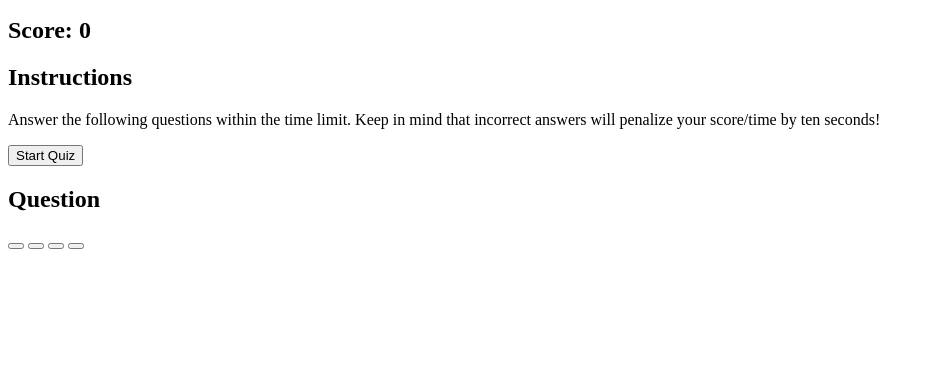
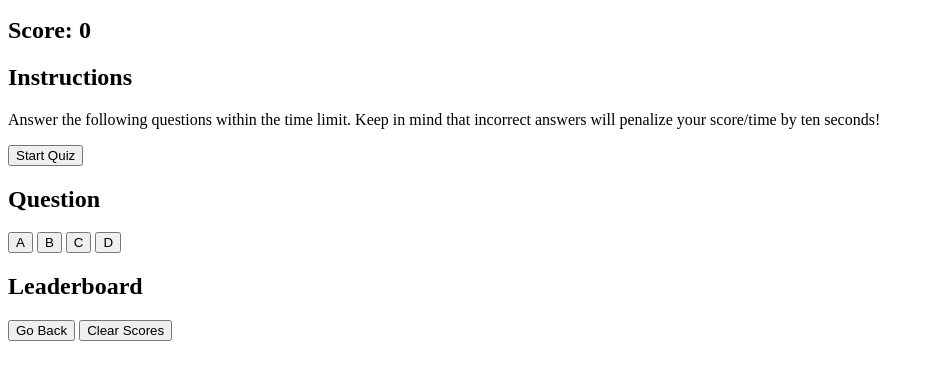
Before and after one commit to connormcgrew/JavaScript-Quiz, a plain HTML site: page index.html in a window 1280 px wide. Shown: the part 110-490 px from the top of the page, without its empty margins (0-934 px from the left). Drawn offline with Linux system fonts and the light colour scheme.

Commit message:
finished html

```diff
--- a/index.html
+++ b/index.html
@@ -28,11 +28,24 @@
         <div class="quiz">
             <h2>Question</h2>
             <p id="question"></p>
-            <button id="answer1"></button>
-            <button id="answer2"></button>
-            <button id="answer3"></button>
-            <button id="answer4"></button>
-    </div>
+            <button id="answerA">A</button>
+            <button id="answerB">B</button>
+            <button id="answerC">C</button>
+            <button id="answerD">D</button>
+        </div>
+        <!-- leaderboard -->
+        <div class="leaderboard">
+            <h2>Leaderboard</h2>
+            <div class="scores">
+                <p id="score1"></p>
+                <p id="score2"></p>
+                <p id="score3"></p>
+                <p id="score4"></p>
+                <p id="score5"></p>
+            </div>
+            <button id="goBack">Go Back</button>
+            <button id="clear">Clear Scores</button>
+     </div>
 </body>
 <script src="./Assets/script.js"></script>
 </html>
```
